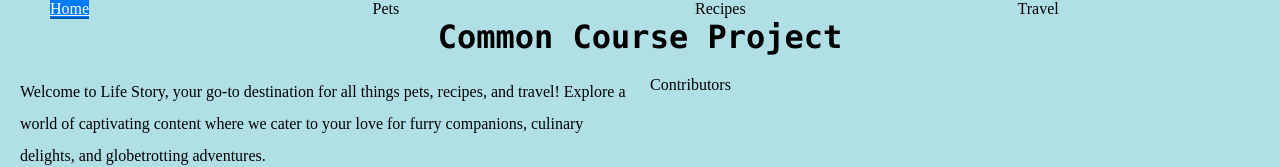
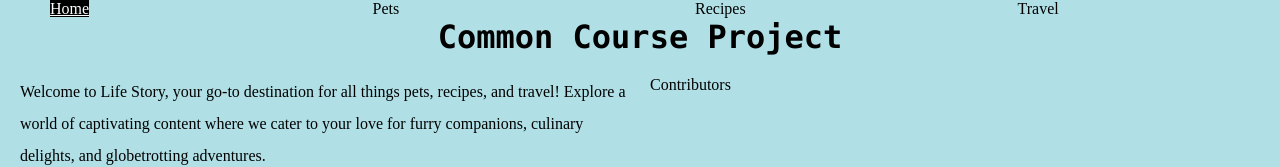
Before and after one commit to Seesaw-7/ccp_mobile_w24, a plain HTML site: page index.html in a window 1280 px wide. Shown: the top 167 px of the page. Drawn offline with Linux system fonts and the light colour scheme.

Commit message:
fix: color contrast

```diff
--- a/css/style.css
+++ b/css/style.css
@@ -40,8 +40,8 @@ li{
 
 a[aria-current="page"] {
   color: #fff;
-  background-color: #007bff;
-  border-bottom: 2px solid #0056b3;
+  background-color: black;
+  /* border-bottom: 2px solid #0056b3; */
   text-decoration: underline;
 }
 
```
